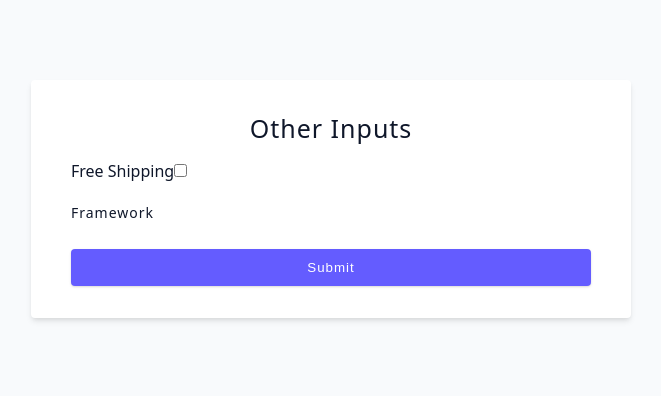
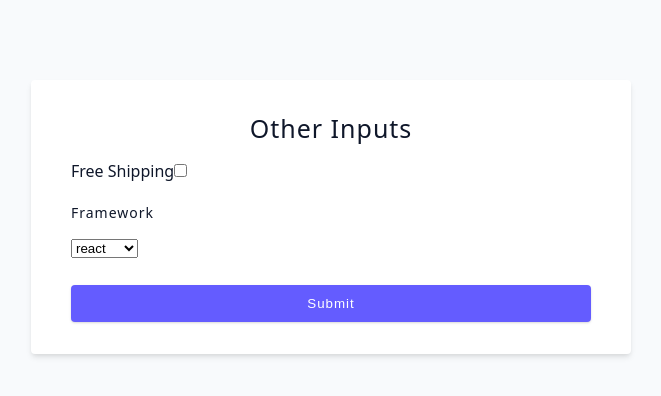
Before and after one commit to locaulker/03-advanced-react, a React (Vite) app: page / in a window 1280 px wide. Shown: the top 396 px of the page, without its empty margins (309-970 px from the left). Built offline with nearby package versions, Linux system fonts and the light colour scheme.

Commit message:
implemented select input

```diff
--- a/src/tutorial/06-forms/starter/04-other-inputs.jsx
+++ b/src/tutorial/06-forms/starter/04-other-inputs.jsx
@@ -3,9 +3,15 @@
 
 const OtherInputs = () => {
   const [shipping, setShipping] = useState(false)
+  const [framework, setFramework] = useState("react")
+
   const handleShipping = (e) => {
     console.log(e.target.checked)
     setShipping(e.target.checked)
+  }
+
+  const handleFramework = (e) => {
+    setFramework(e.target.value)
   }
 
   return (
@@ -27,6 +33,16 @@
           <label htmlFor="framework" className="form-label">
             Framework
           </label>
+          <select
+            name="framework"
+            id="framework"
+            value={framework}
+            onChange={handleFramework}
+          >
+            {frameworks.map((framework) => {
+              return <option key={framework}>{framework}</option>
+            })}
+          </select>
         </div>
         <button type="submit" className="btn btn-block">
           submit
```
